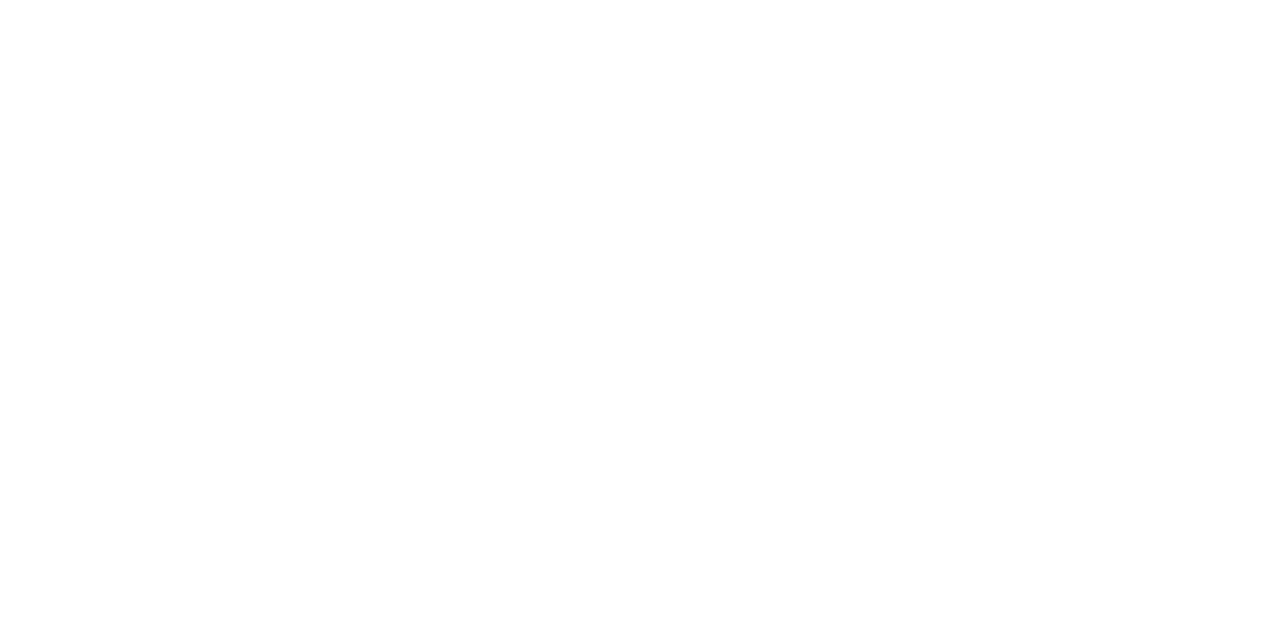
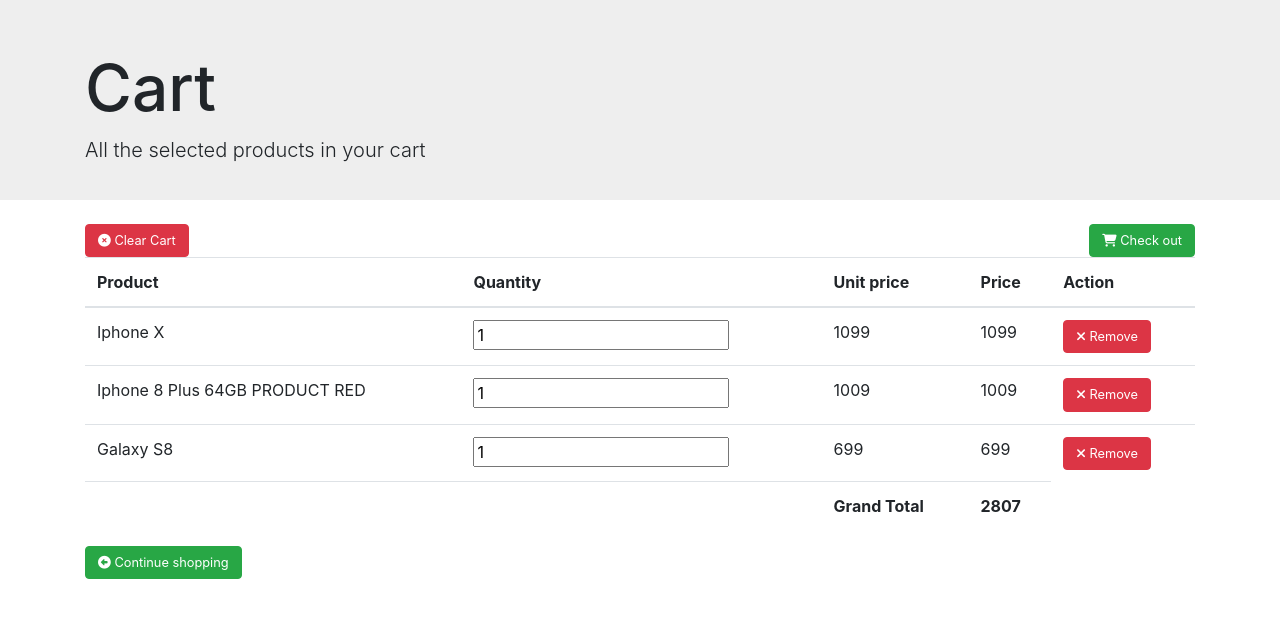
Before and after one commit to DucDao0906/angular-mobile-store, an Angular app: page /cart in a window 1280 px wide. Before the commit this address led to /. Shown: the top 618 px of the page. Built offline with nearby package versions, Linux system fonts and the light colour scheme.

Commit message:
Add cart component

```diff
--- a/src/app/add-product/add-product.component.html
+++ b/src/app/add-product/add-product.component.html
@@ -75,5 +75,6 @@
     <button type="submit" class="btn btn-success">
       Add Product
     </button>
+    <a href="/" class="btn btn-success home"><i class="fas fa-arrow-alt-circle-left"></i> Về trang chủ</a>
   </form>
 </div>
--- a/src/app/add-product/add-product.component.scss
+++ b/src/app/add-product/add-product.component.scss
@@ -0,0 +1,7 @@
+.btn {
+  margin-right: 10px;
+}
+
+.home {
+  float: right;
+}
--- a/src/app/app.module.ts
+++ b/src/app/app.module.ts
@@ -10,6 +10,7 @@
 import { AddProductComponent } from './add-product/add-product.component';
 import { ProductsListComponent } from './products-list/products-list.component';
 import { ProductDetailComponent } from './product-detail/product-detail.component';
+import { CartComponent } from './cart/cart.component';
 
 @NgModule({
   declarations: [
@@ -18,7 +19,8 @@
     HeaderComponent,
     AddProductComponent,
     ProductsListComponent,
-    ProductDetailComponent
+    ProductDetailComponent,
+    CartComponent
   ],
   imports: [
     BrowserModule,
--- /dev/null
+++ b/src/app/cart/cart.component.html
@@ -0,0 +1,46 @@
+<app-header title="Cart" subtitle="All the selected products in your cart" button=""></app-header>
+<div class="container">
+  <a href="#" class="btn btn-danger"><i class="fas fa-times-circle"></i> Clear Cart</a>
+  <a href="#" class="btn btn-success checkout"><i class="fas fa-shopping-cart"></i> Check out</a>
+  <table class="table table-hover">
+    <thead>
+      <tr>
+        <th scope="col">Product</th>
+        <th scope="col">Quantity</th>
+        <th scope="col">Unit price</th>
+        <th scope="col">Price</th>
+        <th scope="col">Action</th>
+      </tr>
+    </thead>
+    <tbody>
+      <tr>
+        <td>Iphone X</td>
+        <td><input type="number" id="quantity" name="quantity" value="1"></td>
+        <td>1099</td>
+        <td>1099</td>
+        <td><a href="#" class="btn btn-danger"><i class="fas fa-times"></i> Remove</a></td>
+      </tr>
+      <tr>
+        <td>Iphone 8 Plus 64GB PRODUCT RED</td>
+        <td><input type="number" id="quantity" name="quantity" value="1"></td>
+        <td>1009</td>
+        <td>1009</td>
+        <td><a href="#" class="btn btn-danger"><i class="fas fa-times"></i> Remove</a></td>
+      </tr>
+      <tr>
+        <td>Galaxy S8</td>
+        <td><input type="number" id="quantity" name="quantity" value="1"></td>
+        <td>699</td>
+        <td>699</td>
+        <td><a href="#" class="btn btn-danger"><i class="fas fa-times"></i> Remove</a></td>
+      </tr>
+      <tr>
+        <td></td>
+        <td></td>
+        <td><b>Grand Total</b></td>
+        <td><b>2807</b></td>
+      </tr>
+    </tbody>
+  </table>
+  <a href="/" class="btn btn-success"><i class="fas fa-arrow-alt-circle-left"></i> Continue shopping</a>
+</div>
--- /dev/null
+++ b/src/app/cart/cart.component.scss
@@ -0,0 +1,7 @@
+.btn {
+  font-size: 0.8rem;
+}
+
+.checkout {
+  float: right;
+}
--- /dev/null
+++ b/src/app/cart/cart.component.ts
@@ -0,0 +1,15 @@
+import { Component, OnInit } from '@angular/core';
+
+@Component({
+  selector: 'app-cart',
+  templateUrl: './cart.component.html',
+  styleUrls: ['./cart.component.scss']
+})
+export class CartComponent implements OnInit {
+
+  constructor() { }
+
+  ngOnInit(): void {
+  }
+
+}
--- a/src/app/product-detail/product-detail.component.html
+++ b/src/app/product-detail/product-detail.component.html
@@ -12,7 +12,7 @@
       <p><b>Category: </b><a href="#">apple</a></p>
       <p><b>Available units in Stock: </b>800</p>
       <p>Price</p>
-      <a href="/products" class="btn btn-success"><i class="fas fa-arrow-alt-circle-left"></i> Back</a>
+      <a href="/" class="btn btn-success"><i class="fas fa-arrow-alt-circle-left"></i> Back</a>
       <a href="#" class="btn btn-warning"><i class="fas fa-shopping-cart"></i>Order Now</a>
     </div>
   </div>
```
Also changed, not shown: src/app/app-routing.module.ts (+9 -5 lines), 1 other file (tests, documents, lock files or other folders).
